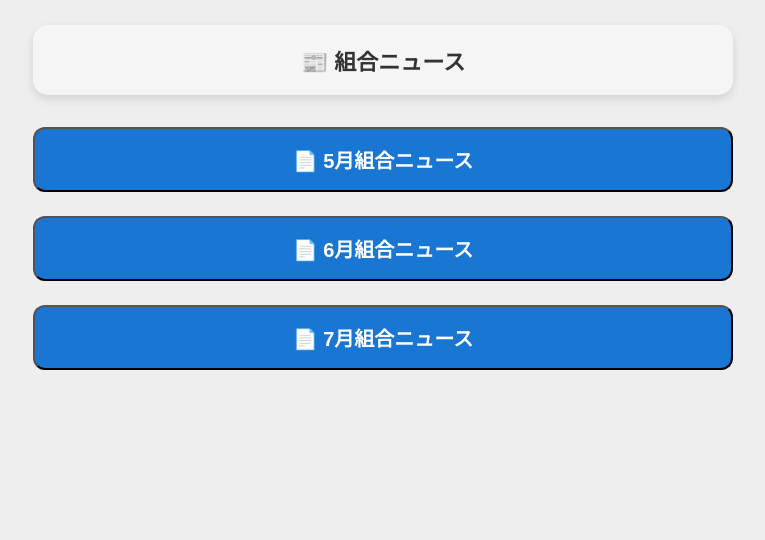
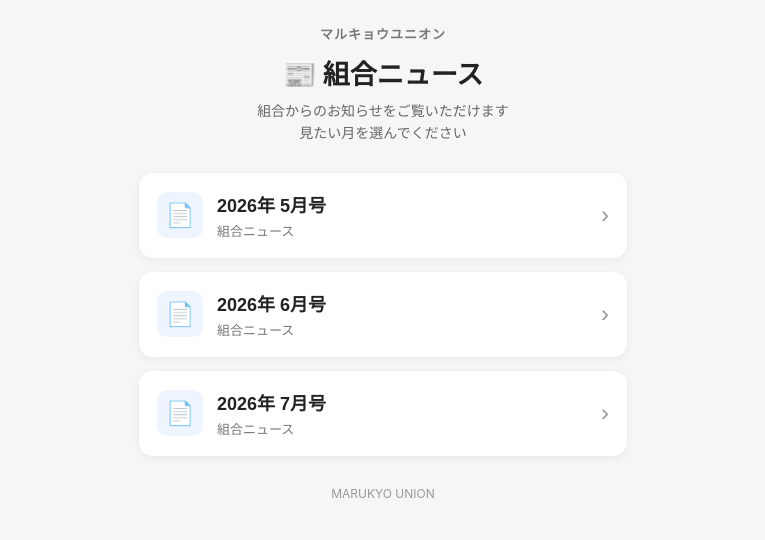
Before and after one commit to takashihayabusa/union_health_v2, a Django app: template checkapp/templates/checkapp/news.html in a window 1280 px wide. Shown: the top 540 px of the page, without its empty margins (257-1022 px from the left). Run offline with Django 5.2, Linux system fonts and the light colour scheme; the template is opened without the code that fills it, so the values that code supplies are empty; parts of the project's set-up code (start-up, migrations or seed data) failed here and were passed over.

Commit message:
組合ニュース画面をスマホ向けデザインに改善

```diff
--- a/checkapp/templates/checkapp/news.html
+++ b/checkapp/templates/checkapp/news.html
@@ -1,53 +1,189 @@
-{% load static %}
-
 <!DOCTYPE html>
 <html lang="ja">
 
 <head>
     <meta charset="UTF-8">
     <meta name="viewport" content="width=device-width, initial-scale=1.0">
-
     <title>組合ニュース｜マルキョウユニオン</title>
 
-    <link rel="stylesheet" href="{% static 'style.css' %}">
+    <style>
+        * {
+            box-sizing: border-box;
+        }
+
+        body {
+            margin: 0;
+            padding: 0;
+            background: #f4f6f8;
+            font-family: -apple-system, BlinkMacSystemFont,
+                         "Helvetica Neue", "Hiragino Kaku Gothic ProN",
+                         "Yu Gothic", sans-serif;
+            color: #222;
+        }
+
+        .page {
+            width: 100%;
+            max-width: 520px;
+            margin: 0 auto;
+            padding: 24px 16px 40px;
+        }
+
+        .header {
+            text-align: center;
+            margin-bottom: 28px;
+        }
+
+        .union-name {
+            font-size: 13px;
+            font-weight: 600;
+            color: #777;
+            letter-spacing: 1px;
+            margin-bottom: 10px;
+        }
+
+        .title {
+            font-size: 27px;
+            font-weight: 700;
+            margin-bottom: 8px;
+        }
+
+        .guide {
+            margin: 0;
+            font-size: 14px;
+            color: #666;
+            line-height: 1.6;
+        }
+
+        .news-card {
+            width: 100%;
+            border: none;
+            background: #ffffff;
+            border-radius: 14px;
+            padding: 18px 18px;
+            margin-bottom: 14px;
+            display: flex;
+            align-items: center;
+            text-align: left;
+            cursor: pointer;
+            box-shadow: 0 2px 8px rgba(0,0,0,0.06);
+            -webkit-tap-highlight-color: transparent;
+        }
+
+        .news-card:active {
+            transform: scale(0.99);
+            background: #f8f8f8;
+        }
+
+        .pdf-icon {
+            width: 46px;
+            height: 46px;
+            min-width: 46px;
+            border-radius: 10px;
+            background: #eef5ff;
+            display: flex;
+            align-items: center;
+            justify-content: center;
+            font-size: 23px;
+            margin-right: 14px;
+        }
+
+        .news-info {
+            flex: 1;
+        }
+
+        .month {
+            display: block;
+            font-size: 18px;
+            font-weight: 700;
+            color: #222;
+            margin-bottom: 4px;
+        }
+
+        .description {
+            display: block;
+            font-size: 13px;
+            color: #777;
+        }
+
+        .arrow {
+            font-size: 24px;
+            color: #999;
+            margin-left: 10px;
+        }
+
+        .footer {
+            text-align: center;
+            color: #999;
+            font-size: 12px;
+            margin-top: 30px;
+        }
+    </style>
 </head>
 
 <body>
 
-<div class="menu">
+<div class="page">
 
-    <div class="activity-item">
+    <div class="header">
+        <div class="union-name">
+            マルキョウユニオン
+        </div>
 
-        <button class="activity-btn" type="button">
+        <div class="title">
             📰 組合ニュース
+        </div>
+
+        <p class="guide">
+            組合からのお知らせをご覧いただけます<br>
+            見たい月を選んでください
+        </p>
+    </div>
+
+
+    <button class="news-card" type="button"
+        onclick="window.open('{% url 'protected_pdf' 'news_05.pdf' %}', '_blank')">
+
+        <span class="pdf-icon">📄</span>
+
+        <span class="news-info">
+            <span class="month">2026年 5月号</span>
+            <span class="description">組合ニュース</span>
+        </span>
+
+        <span class="arrow">›</span>
     </button>
 
-        <div class="sub-content active">
 
-            <div class="news-list">
+    <button class="news-card" type="button"
+        onclick="window.open('{% url 'protected_pdf' 'news_06.pdf' %}', '_blank')">
 
-                <button class="pdf-btn"
-                        type="button"
-                        onclick="window.open('{% url 'protected_pdf' 'news_05.pdf' %}', '_blank')">
-                    📄 5月組合ニュース
+        <span class="pdf-icon">📄</span>
+
+        <span class="news-info">
+            <span class="month">2026年 6月号</span>
+            <span class="description">組合ニュース</span>
+        </span>
+
+        <span class="arrow">›</span>
     </button>
 
-                <button class="pdf-btn"
-                        type="button"
-                        onclick="window.open('{% url 'protected_pdf' 'news_06.pdf' %}', '_blank')">
-                    📄 6月組合ニュース
+
+    <button class="news-card" type="button"
+        onclick="window.open('{% url 'protected_pdf' 'news_07.pdf' %}', '_blank')">
+
+        <span class="pdf-icon">📄</span>
+
+        <span class="news-info">
+            <span class="month">2026年 7月号</span>
+            <span class="description">組合ニュース</span>
+        </span>
+
+        <span class="arrow">›</span>
     </button>
 
-                <button class="pdf-btn"
-                        type="button"
-                        onclick="window.open('{% url 'protected_pdf' 'news_07.pdf' %}', '_blank')">
-                    📄 7月組合ニュース
-                </button>
 
-            </div>
-
-        </div>
-
+    <div class="footer">
+        MARUKYO UNION
     </div>
 
 </div>
```
Lines whose indentation alone changed are shown as unchanged.
